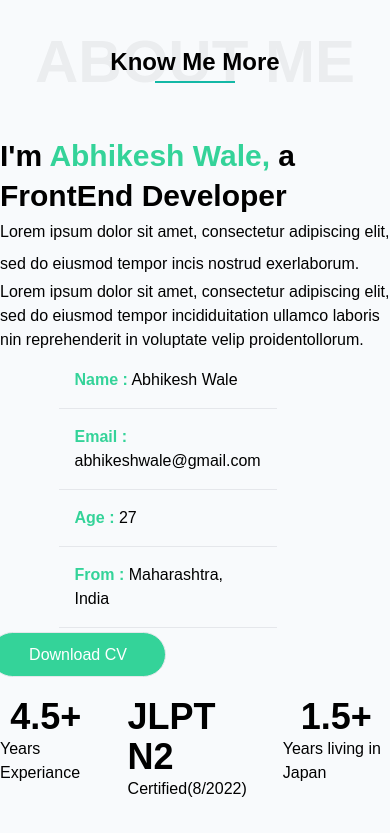
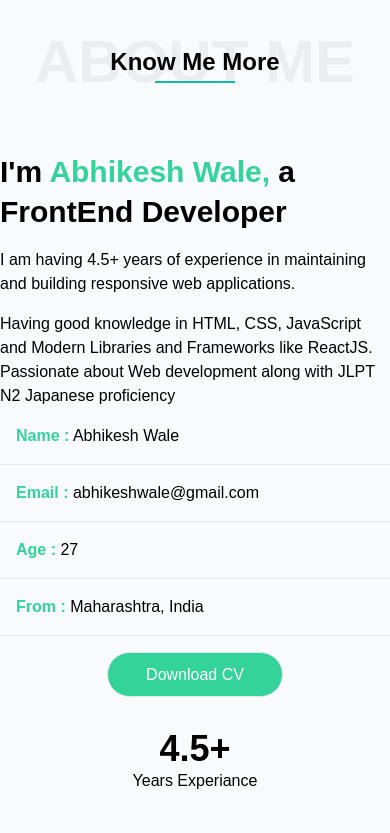
Before and after one commit to abhikeshwale/portfolio, a React (Create React App) app in the folder my-portfolio/: page / in a window 390 px wide. Shown: the part 940-1773 px from the top of the page. Built offline with nearby package versions, Linux system fonts and the light colour scheme.

Commit message:
added Responsiveness for About page

```diff
--- a/my-portfolio/src/Components/About.js
+++ b/my-portfolio/src/Components/About.js
@@ -8,25 +8,23 @@ const About = () => {
       className="py-32 flex flex-col bg-slate-50 justify-center items-center">
       <TitleCard title="ABOUT ME" subTitle="Know Me More" />
       <div className="flex justify-between pt-7 max-sm:flex-col">
-        <div className="flex-col pt-4  " id="about-container">
-          <h2 className="text-3xl font-bold leading-10">
+        <div className="flex-col pt-4 " id="about-container">
+          <h2 className="text-3xl font-bold leading-10  pt-4  ">
             I'm <span className="text-emerald-400">Abhikesh Wale,</span> a
             FrontEnd Developer
           </h2>
-          <p className="text-base leading-loose">
-            Lorem ipsum dolor sit amet, consectetur adipiscing elit, sed do
-            eiusmod tempor incis nostrud exerlaborum.
+          <p className="text-base  pt-4 ">
+          I am having 4.5+ years of experience in maintaining and building responsive web applications.
           </p>
-          <p className="text-base">
-            Lorem ipsum dolor sit amet, consectetur adipiscing elit, sed do
-            eiusmod tempor incididuitation ullamco laboris nin reprehenderit in
-            voluptate velip proidentollorum.
+          <p className="text-base  pt-4 ">
+          Having good knowledge in HTML, CSS, JavaScript and Modern Libraries and Frameworks like ReactJS. Passionate
+about Web development along with JLPT N2 Japanese proficiency
           </p>
         </div>
         <div
-          className="flex flex-1 flex-col w-1/3 max-sm:justify-center max-sm:pr-[25%]  max-sm:pl-[15%] max-sm:w-1/2 "
+          className="flex flex-col"
           id="personal-info-container">
-            <div> <table className=" ">
+            <div className="flex flex-1 flex-col  max-sm:justify-center "> <table className=" ">
             <tr className="border-b ">
               <td className="p-4">
                 <b className="text-emerald-400">Name :</b> Abhikesh Wale
@@ -49,12 +47,12 @@ const About = () => {
               </td>
             </tr>
           </table></div>
-         <div className="flex justify-center">
-        <a href={resume} download="Abhikesh Resume">  <button className="text-white border m-1 p-2 h-[45px] w-44 duration-500 rounded-full px-3 bg-emerald-400 hover:bg-emerald-500 hover:shadow-[0 5px 15px rgba(0,0,0,.15)] ">Download CV</button>
+         <div className="flex justify-center mt-4 max-sm:px-[50%]  ">
+        <a href={resume} download="Abhikesh Resume">  <button className="text-white border h-[45px] w-44 duration-500 rounded-full px-3 bg-emerald-400 hover:bg-emerald-500 hover:shadow-[0 5px 15px rgba(0,0,0,.15)] ">Download CV</button>
         </a>  </div>  </div>
       </div>
-      <div id="about-summury-container" className="pt-4">
-        <div className="flex justify-between gap-9">
+      <div id="about-summury-container" className="pt-8">
+        <div className="flex justify-between gap-9 max-sm:flex-col">
           <div className="flex flex-col items-center">
             <h1 className="text-4xl font-bold "> 4.5+ </h1>
             <h1> Years Experiance </h1>
```
